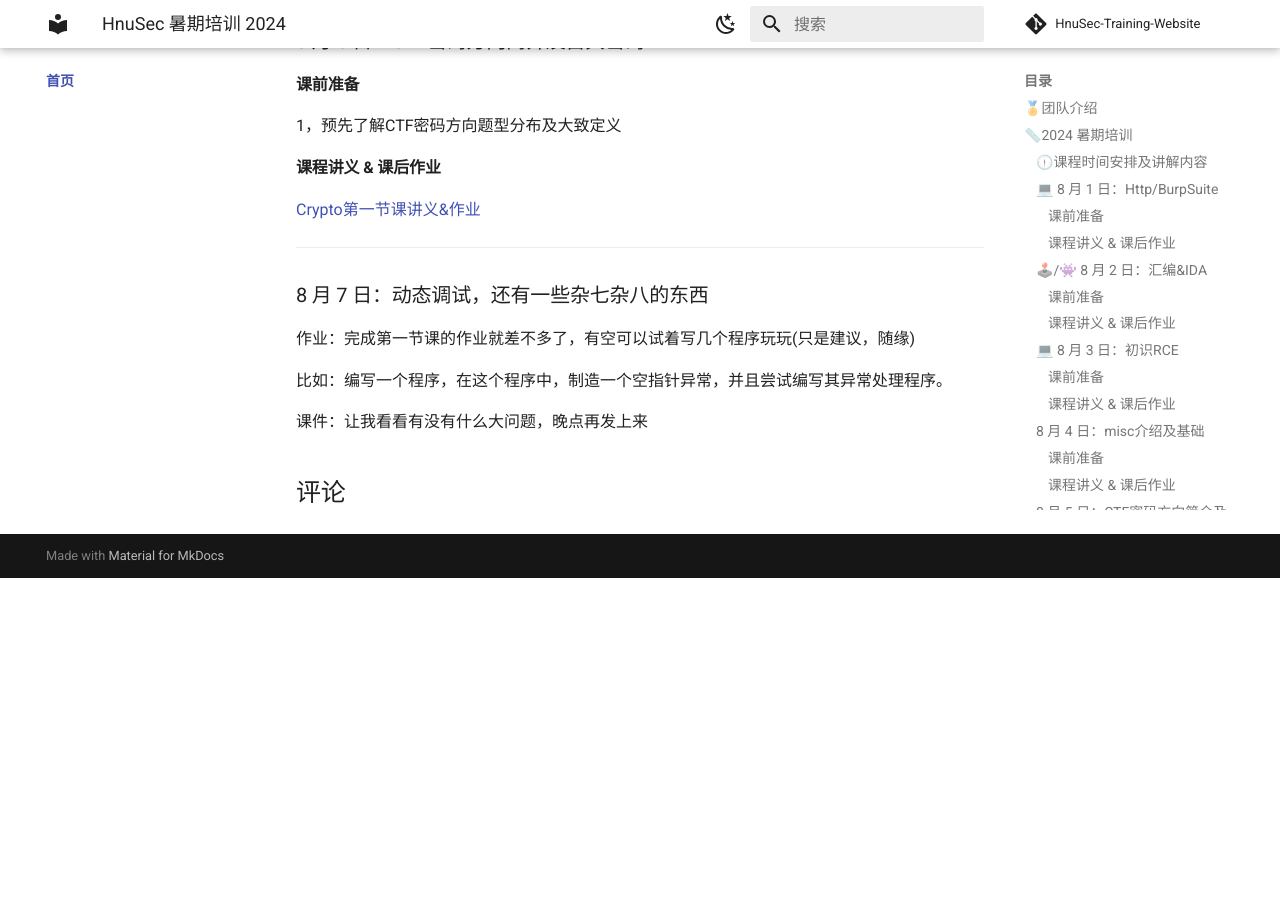
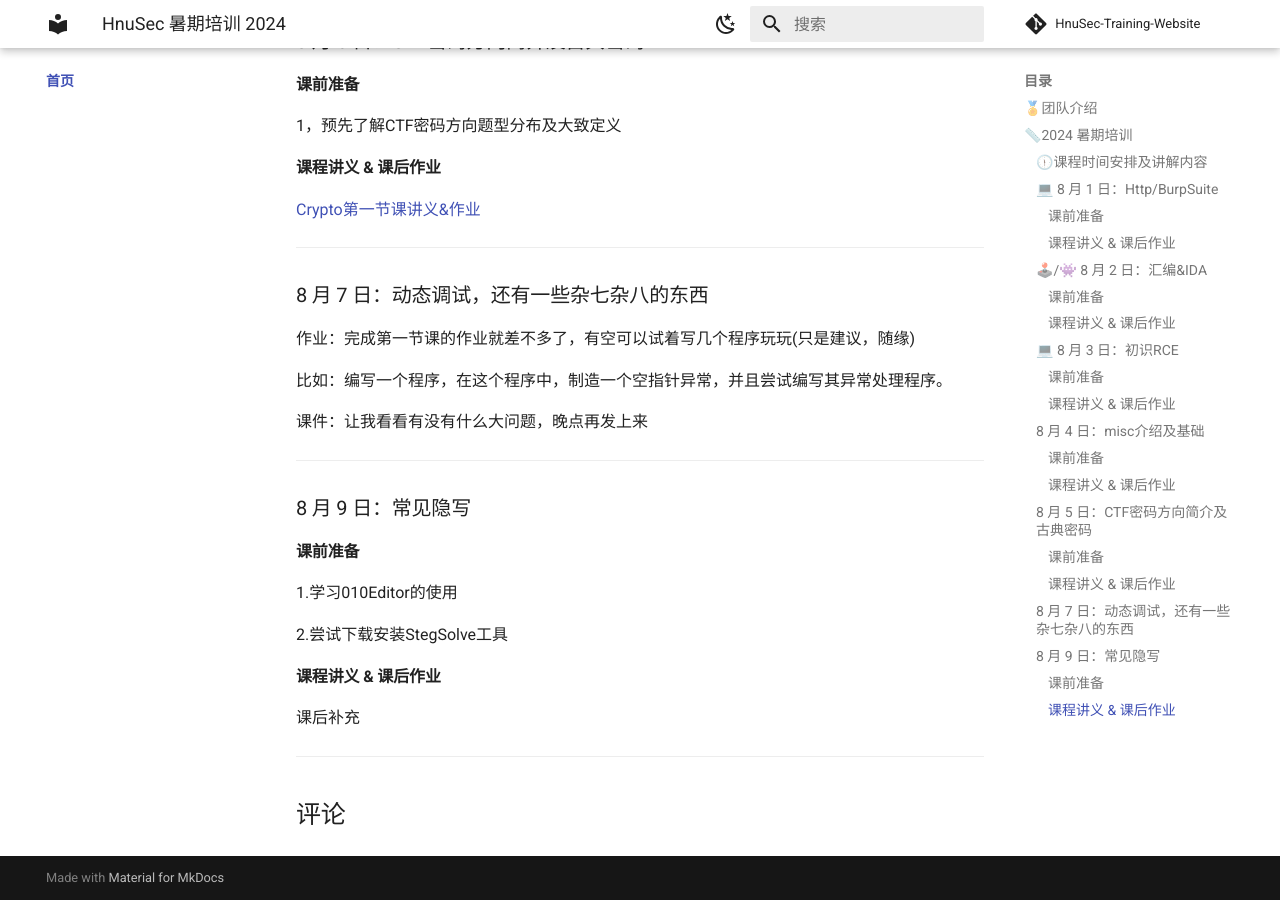
Before and after one commit to natro92/HnuSec-Training-Website, an MkDocs documentation site: the page built from docs/index.md, in a window 1280 px wide and 900 px high, scrolled down 3386 px. Built offline with MkDocs 1.6.1 and Material for MkDocs 9.7.7, drawn with Linux system fonts in a browser that asks for light colours; comment, search, counter and statistics services are not loaded; before the commit the page ends 3964 px from its top, so only the background shows below that.

Commit message:
Update index.md

```diff
--- a/docs/index.md
+++ b/docs/index.md
@@ -141,3 +141,19 @@ HnuSec - 海南大学网安实验室 是隶属于海南大学网络空间安全
 比如：编写一个程序，在这个程序中，制造一个空指针异常，并且尝试编写其异常处理程序。
 
 课件：让我看看有没有什么大问题，晚点再发上来
+
+-----
+
+### 8 月 9 日：常见隐写
+
+#### 课前准备
+
+1.学习010Editor的使用
+
+2.尝试下载安装StegSolve工具
+
+#### 课程讲义 & 课后作业
+
+课后补充
+
+-----
```
